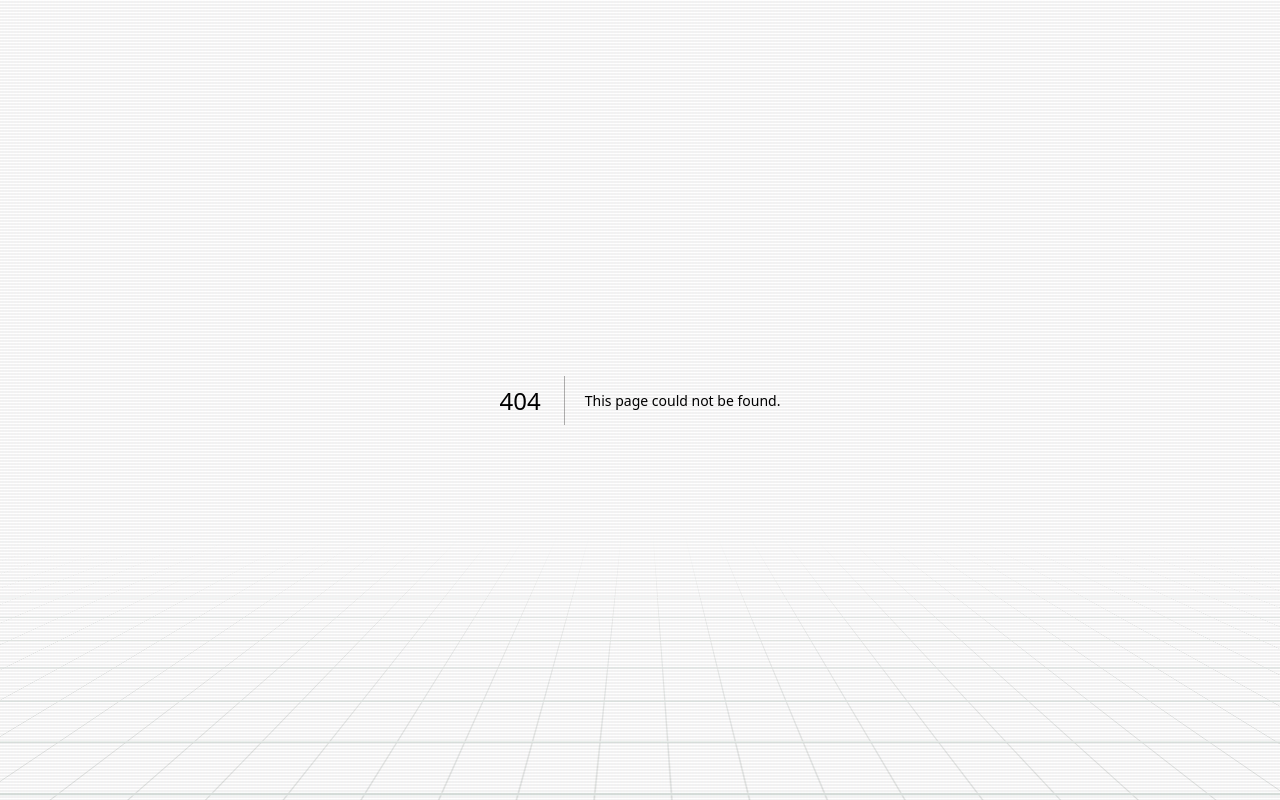
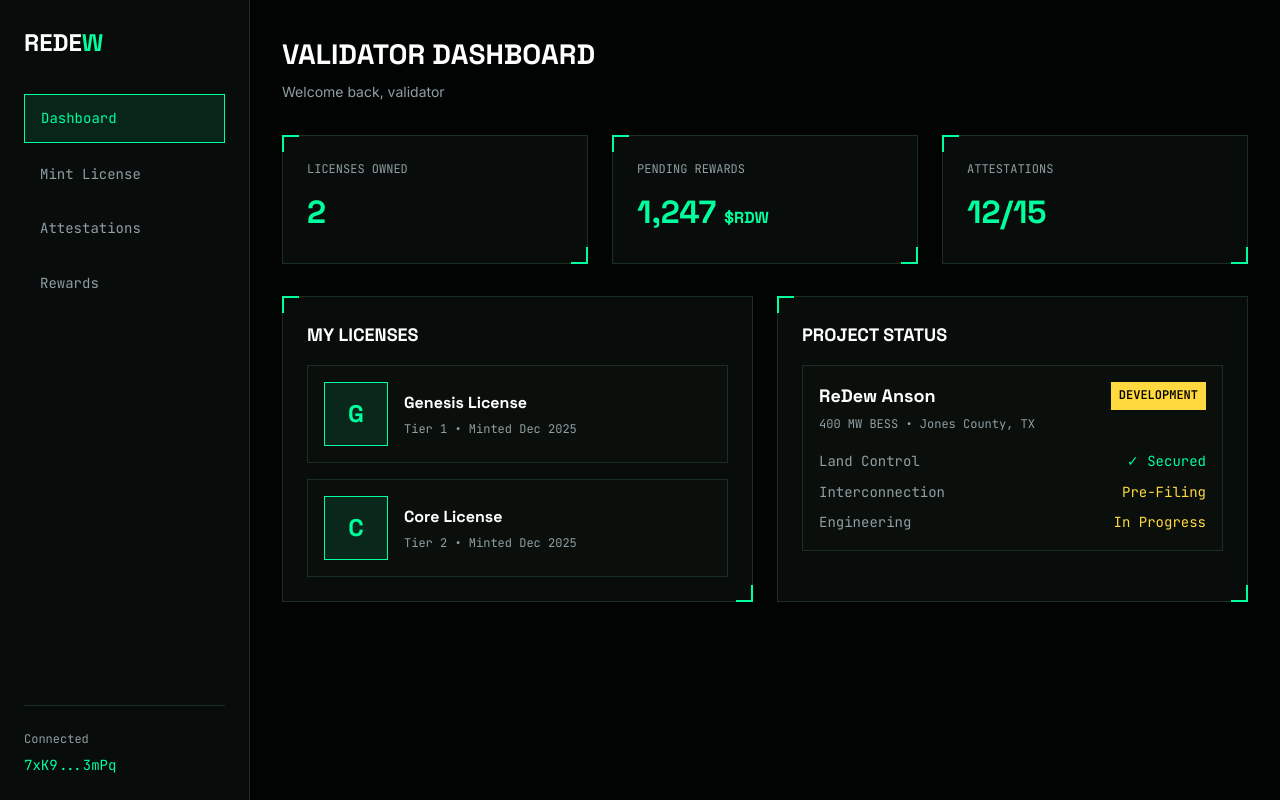
Before and after one commit to redewable/redewables, a Next.js app: page /dashboard in a window 1280 px wide. Before the commit this address had no page. Built offline with nearby package versions, Linux system fonts and the light colour scheme.

Commit message:
Add validator dashboard with pure CSS

```diff
--- /dev/null
+++ b/app/dashboard/page.tsx
@@ -0,0 +1,92 @@
+export default function Dashboard() {
+  return (
+    <div className="dashboard-container">
+      <aside className="sidebar">
+        <div className="logo">REDE<span>W</span></div>
+
+        <nav className="nav">
+          <a href="/dashboard" className="nav-link active">Dashboard</a>
+          <a href="/mint" className="nav-link">Mint License</a>
+          <a href="#" className="nav-link">Attestations</a>
+          <a href="#" className="nav-link">Rewards</a>
+        </nav>
+
+        <div className="wallet-info">
+          <div className="wallet-label">Connected</div>
+          <div className="wallet-address">7xK9...3mPq</div>
+        </div>
+      </aside>
+
+      <main className="main-content">
+        <div className="page-header">
+          <h1 className="page-title">Validator Dashboard</h1>
+          <p className="page-subtitle">Welcome back, validator</p>
+        </div>
+
+        <div className="stats-grid">
+          <div className="stat-card">
+            <div className="stat-label">Licenses Owned</div>
+            <div className="stat-value">2</div>
+          </div>
+          <div className="stat-card">
+            <div className="stat-label">Pending Rewards</div>
+            <div className="stat-value">1,247 <span>$RDW</span></div>
+          </div>
+          <div className="stat-card">
+            <div className="stat-label">Attestations</div>
+            <div className="stat-value">12/15</div>
+          </div>
+        </div>
+
+        <div className="content-grid">
+          <div className="panel">
+            <h2 className="panel-title">My Licenses</h2>
+            <div className="license-list">
+              <div className="license-card">
+                <div className="license-icon">G</div>
+                <div>
+                  <div className="license-name">Genesis License</div>
+                  <div className="license-meta">Tier 1 • Minted Dec 2025</div>
+                </div>
+              </div>
+              <div className="license-card">
+                <div className="license-icon">C</div>
+                <div>
+                  <div className="license-name">Core License</div>
+                  <div className="license-meta">Tier 2 • Minted Dec 2025</div>
+                </div>
+              </div>
+            </div>
+          </div>
+
+          <div className="panel">
+            <h2 className="panel-title">Project Status</h2>
+            <div className="project-card">
+              <div className="project-header">
+                <div>
+                  <div className="project-name">ReDew Anson</div>
+                  <div className="project-location">400 MW BESS • Jones County, TX</div>
+                </div>
+                <span className="project-badge">DEVELOPMENT</span>
+              </div>
+              <div className="project-status-list">
+                <div className="status-row">
+                  <span className="status-label">Land Control</span>
+                  <span className="status-value green">✓ Secured</span>
+                </div>
+                <div className="status-row">
+                  <span className="status-label">Interconnection</span>
+                  <span className="status-value yellow">Pre-Filing</span>
+                </div>
+                <div className="status-row">
+                  <span className="status-label">Engineering</span>
+                  <span className="status-value yellow">In Progress</span>
+                </div>
+              </div>
+            </div>
+          </div>
+        </div>
+      </main>
+    </div>
+  );
+}
--- a/app/globals.css
+++ b/app/globals.css
@@ -1,25 +1,4 @@
 @import url('https://fonts.googleapis.com/css2?family=Inter:wght@400;500;600;700&family=Space+Grotesk:wght@400;500;600;700;800&family=JetBrains+Mono:wght@400;500;600&display=swap');
-
-@tailwind base;
-@tailwind components;
-@tailwind utilities;
-
-:root {
-  --bg-main: #020403;
-  --bg-panel: #080c0a;
-  --bg-card: #0a0f0c;
-  --text-main: #ffffff;
-  --text-dim: #8f9fa3;
-  --border: #1a2f1f;
-  --acid: #00FF9D;
-  --acid-dim: rgba(0, 255, 157, 0.1);
-  --acid-glow: rgba(0, 255, 157, 0.3);
-  --red: #ff6b6b;
-  --yellow: #ffd93d;
-  --font-head: 'Space Grotesk', sans-serif;
-  --font-body: 'Inter', sans-serif;
-  --font-mono: 'JetBrains Mono', monospace;
-}
 
 * {
   margin: 0;
@@ -27,84 +6,171 @@
   box-sizing: border-box;
 }
 
-html {
-  scroll-behavior: smooth;
+body {
+  background: #020403;
+  font-family: 'Inter', sans-serif;
+  color: #ffffff;
+  min-height: 100vh;
+  line-height: 1.6;
 }
 
-body {
-  background: var(--bg-main);
-  font-family: var(--font-body);
-  color: var(--text-main);
+.dashboard-container {
+  display: flex;
   min-height: 100vh;
-  line-height: 1.6;
-  overflow-x: hidden;
 }
 
-/* Grid floor effect */
-.grid-floor {
-  position: fixed;
-  bottom: -30%;
-  left: -50%;
-  width: 200%;
-  height: 100%;
-  background-image:
-    linear-gradient(#00361A 2px, transparent 2px),
-    linear-gradient(90deg, #0a1f12 1px, transparent 1px);
-  background-size: 50px 50px;
-  transform: perspective(500px) rotateX(60deg);
-  opacity: 0.15;
-  z-index: -1;
-  pointer-events: none;
-  mask-image: linear-gradient(to top, #000 10%, transparent 90%);
+.sidebar {
+  width: 250px;
+  background: #080c0a;
+  border-right: 1px solid #1a2f1f;
+  padding: 24px;
+  display: flex;
+  flex-direction: column;
 }
 
-/* CRT overlay */
-.crt-overlay {
-  position: fixed;
-  inset: 0;
-  pointer-events: none;
-  z-index: 999;
-  background:
-    linear-gradient(rgba(18, 16, 16, 0) 50%, rgba(0, 0, 0, 0.25) 50%),
-    linear-gradient(90deg, rgba(255, 0, 0, 0.06), rgba(0, 255, 0, 0.02), rgba(0, 0, 255, 0.06));
-  background-size: 100% 3px, 3px 100%;
-  opacity: 0.2;
+.logo {
+  font-family: 'Space Grotesk', sans-serif;
+  font-size: 1.5rem;
+  font-weight: 700;
+  margin-bottom: 32px;
 }
 
-/* Utility classes */
-.font-head { font-family: var(--font-head); }
-.font-mono { font-family: var(--font-mono); }
-.text-acid { color: var(--acid); }
-.text-dim { color: var(--text-dim); }
-.bg-panel { background: var(--bg-panel); }
-.bg-card { background: var(--bg-card); }
-.border-acid { border-color: var(--acid); }
-.border-default { border-color: var(--border); }
+.logo span {
+  color: #00FF9D;
+}
 
-/* Acid glow button */
-.btn-acid {
-  padding: 14px 30px;
-  background: var(--acid);
-  color: #000;
-  font-family: var(--font-head);
+.nav {
+  display: flex;
+  flex-direction: column;
+  gap: 8px;
+  flex: 1;
+}
+
+.nav-link {
+  padding: 12px 16px;
+  font-family: 'JetBrains Mono', monospace;
+  font-size: 0.875rem;
+  color: #8f9fa3;
+  text-decoration: none;
+  transition: all 0.2s;
+}
+
+.nav-link:hover {
+  color: #00FF9D;
+}
+
+.nav-link.active {
+  background: rgba(0, 255, 157, 0.1);
+  border: 1px solid #00FF9D;
+  color: #00FF9D;
+}
+
+.wallet-info {
+  margin-top: auto;
+  padding-top: 24px;
+  border-top: 1px solid #1a2f1f;
+}
+
+.wallet-label {
+  font-family: 'JetBrains Mono', monospace;
+  font-size: 0.75rem;
+  color: #8f9fa3;
+  margin-bottom: 4px;
+}
+
+.wallet-address {
+  font-family: 'JetBrains Mono', monospace;
+  font-size: 0.875rem;
+  color: #00FF9D;
+}
+
+.main-content {
+  flex: 1;
+  padding: 32px;
+}
+
+.page-header {
+  margin-bottom: 32px;
+}
+
+.page-title {
+  font-family: 'Space Grotesk', sans-serif;
+  font-size: 1.75rem;
   font-weight: 700;
   text-transform: uppercase;
-  border: none;
-  cursor: pointer;
-  clip-path: polygon(10px 0, 100% 0, 100% calc(100% - 10px), calc(100% - 10px) 100%, 0 100%, 0 10px);
-  transition: all 0.2s ease;
 }
 
-.btn-acid:hover {
-  transform: translateY(-2px);
-  box-shadow: 0 0 25px var(--acid-dim);
-  filter: brightness(1.1);
+.page-subtitle {
+  color: #8f9fa3;
+  font-size: 0.875rem;
+  margin-top: 4px;
 }
 
-/* Panel with corner accents */
+.stats-grid {
+  display: grid;
+  grid-template-columns: repeat(3, 1fr);
+  gap: 24px;
+  margin-bottom: 32px;
+}
+
+.stat-card {
+  background: #080c0a;
+  border: 1px solid #1a2f1f;
+  padding: 24px;
+  position: relative;
+}
+
+.stat-card::before {
+  content: "";
+  position: absolute;
+  top: -1px;
+  left: -1px;
+  width: 15px;
+  height: 15px;
+  border-top: 2px solid #00FF9D;
+  border-left: 2px solid #00FF9D;
+}
+
+.stat-card::after {
+  content: "";
+  position: absolute;
+  bottom: -1px;
+  right: -1px;
+  width: 15px;
+  height: 15px;
+  border-bottom: 2px solid #00FF9D;
+  border-right: 2px solid #00FF9D;
+}
+
+.stat-label {
+  font-family: 'JetBrains Mono', monospace;
+  font-size: 0.75rem;
+  color: #8f9fa3;
+  text-transform: uppercase;
+  margin-bottom: 8px;
+}
+
+.stat-value {
+  font-family: 'Space Grotesk', sans-serif;
+  font-size: 2rem;
+  font-weight: 700;
+  color: #00FF9D;
+}
+
+.stat-value span {
+  font-size: 1rem;
+}
+
+.content-grid {
+  display: grid;
+  grid-template-columns: repeat(2, 1fr);
+  gap: 24px;
+}
+
 .panel {
-  background: var(--bg-panel);
-  border: 1px solid var(--border);
+  background: #080c0a;
+  border: 1px solid #1a2f1f;
+  padding: 24px;
   position: relative;
 }
 
@@ -115,8 +181,8 @@
   left: -1px;
   width: 15px;
   height: 15px;
-  border-top: 2px solid var(--acid);
-  border-left: 2px solid var(--acid);
+  border-top: 2px solid #00FF9D;
+  border-left: 2px solid #00FF9D;
 }
 
 .panel::after {
@@ -126,6 +192,137 @@
   right: -1px;
   width: 15px;
   height: 15px;
-  border-bottom: 2px solid var(--acid);
-  border-right: 2px solid var(--acid);
+  border-bottom: 2px solid #00FF9D;
+  border-right: 2px solid #00FF9D;
 }
+
+.panel-title {
+  font-family: 'Space Grotesk', sans-serif;
+  font-size: 1.125rem;
+  font-weight: 700;
+  text-transform: uppercase;
+  margin-bottom: 16px;
+}
+
+.license-list {
+  display: flex;
+  flex-direction: column;
+  gap: 16px;
+}
+
+.license-card {
+  background: #0a0f0c;
+  border: 1px solid #1a2f1f;
+  padding: 16px;
+  display: flex;
+  align-items: center;
+  gap: 16px;
+}
+
+.license-icon {
+  width: 64px;
+  height: 64px;
+  background: rgba(0, 255, 157, 0.1);
+  border: 1px solid #00FF9D;
+  display: flex;
+  align-items: center;
+  justify-content: center;
+  font-family: 'Space Grotesk', sans-serif;
+  font-size: 1.5rem;
+  font-weight: 700;
+  color: #00FF9D;
+}
+
+.license-name {
+  font-family: 'Space Grotesk', sans-serif;
+  font-weight: 700;
+}
+
+.license-meta {
+  font-family: 'JetBrains Mono', monospace;
+  font-size: 0.75rem;
+  color: #8f9fa3;
+  margin-top: 4px;
+}
+
+.project-card {
+  background: #0a0f0c;
+  border: 1px solid #1a2f1f;
+  padding: 16px;
+}
+
+.project-header {
+  display: flex;
+  justify-content: space-between;
+  align-items: flex-start;
+  margin-bottom: 16px;
+}
+
+.project-name {
+  font-family: 'Space Grotesk', sans-serif;
+  font-size: 1.125rem;
+  font-weight: 700;
+}
+
+.project-location {
+  font-family: 'JetBrains Mono', monospace;
+  font-size: 0.75rem;
+  color: #8f9fa3;
+  margin-top: 4px;
+}
+
+.project-badge {
+  background: #ffd93d;
+  color: #000;
+  font-family: 'JetBrains Mono', monospace;
+  font-size: 0.75rem;
+  font-weight: 700;
+  padding: 4px 8px;
+}
+
+.project-status-list {
+  display: flex;
+  flex-direction: column;
+  gap: 8px;
+}
+
+.status-row {
+  display: flex;
+  justify-content: space-between;
+  font-family: 'JetBrains Mono', monospace;
+  font-size: 0.875rem;
+}
+
+.status-label {
+  color: #8f9fa3;
+}
+
+.status-value.green {
+  color: #00FF9D;
+}
+
+.status-value.yellow {
+  color: #ffd93d;
+}
+
+@media (max-width: 1024px) {
+  .content-grid {
+    grid-template-columns: 1fr;
+  }
+}
+
+@media (max-width: 768px) {
+  .dashboard-container {
+    flex-direction: column;
+  }
+
+  .sidebar {
+    width: 100%;
+    border-right: none;
+    border-bottom: 1px solid #1a2f1f;
+  }
+
+  .stats-grid {
+    grid-template-columns: 1fr;
+  }
+}
```
Also changed, not shown: tailwind.config.ts (added, +18 -0 lines).
